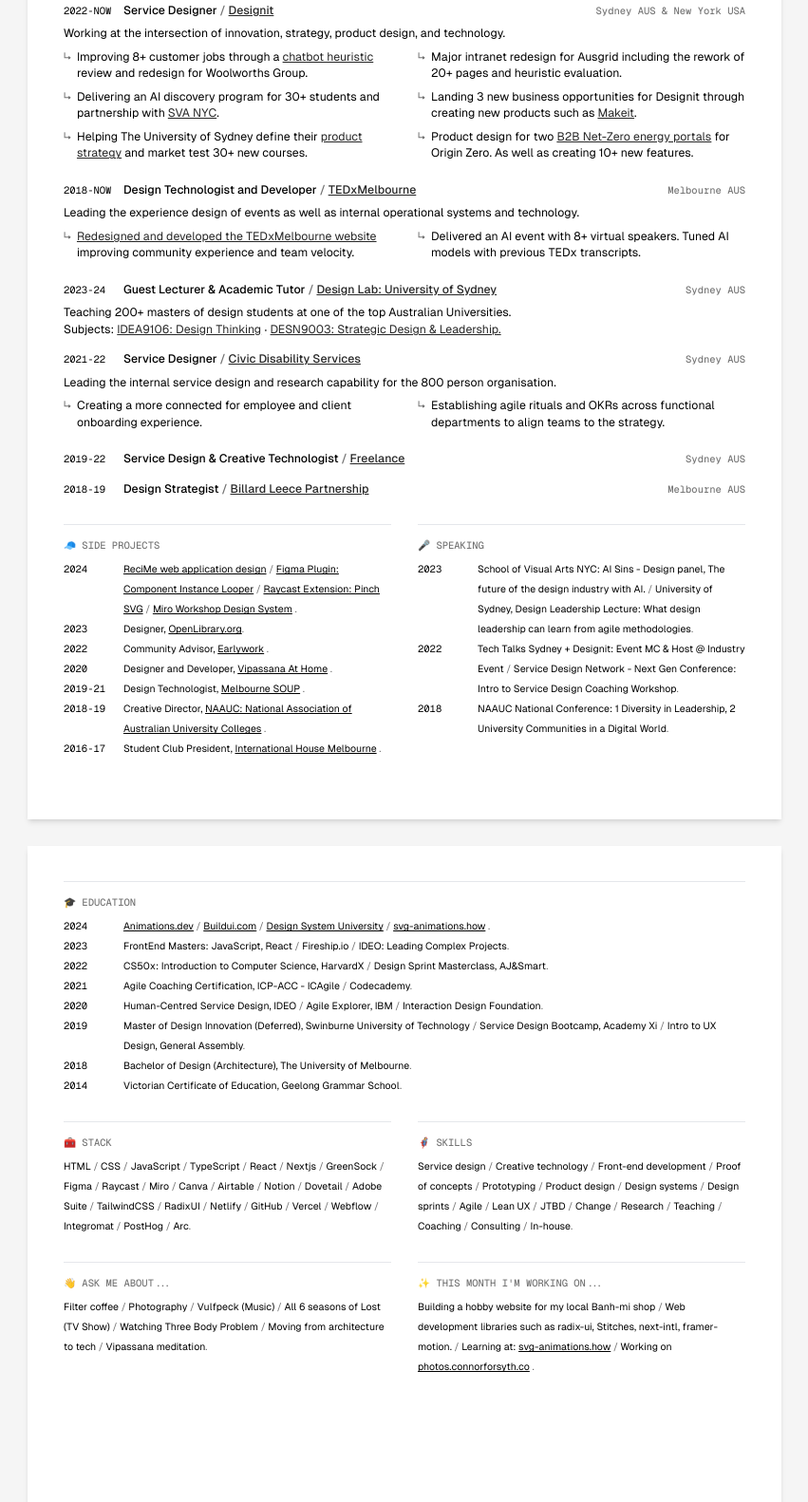
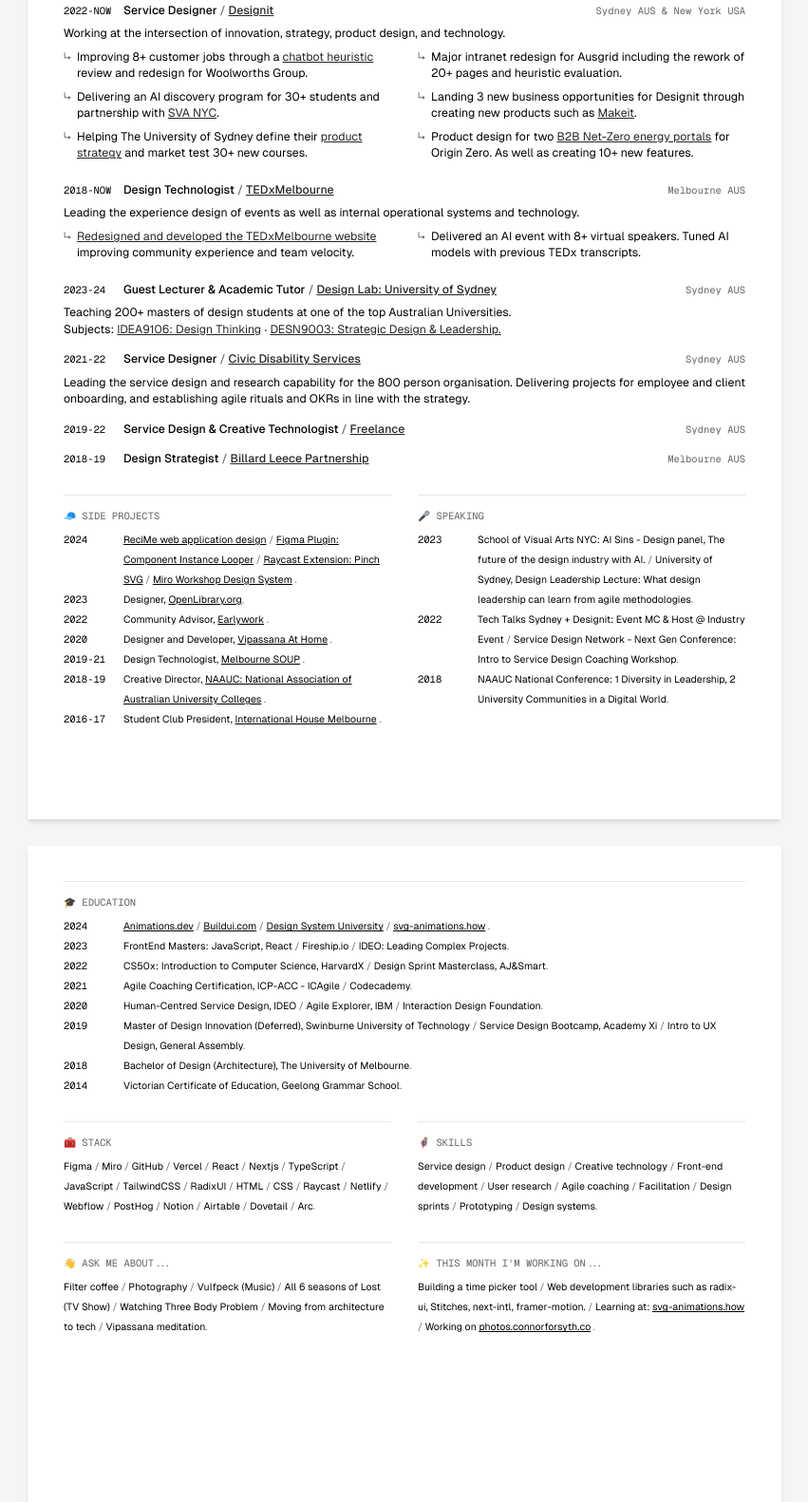
Before and after one commit to connorwforsyth/cv.connorforsyth, a website: page public/index.html in a window 1280 px wide. Shown: the part 344-1926 px from the top of the page at 95% size, without its empty margins (214-1065 px from the left). Drawn offline with Linux system fonts and the light colour scheme.

Commit message:
Trimming the CV

```diff
--- a/public/index.html
+++ b/public/index.html
@@ -115,7 +115,7 @@
             <time>2018-Now</time>
             <h3 class="w-full items-baseline justify-between gap-1.5">
               <div>
-                <span class="after:text-neutral-500 after:content-['_/_']">Design Technologist and Developer</span>
+                <span class="after:text-neutral-500 after:content-['_/_']">Design Technologist</span>
                 <a href="https://www.tedxmelbourne.com">TEDxMelbourne</a>
               </div>
               <i>Melbourne AUS</i>
@@ -163,11 +163,7 @@
               <i>Sydney AUS</i>
             </h3>
             <div>
-              <p>Leading the internal service design and research capability for the 800 person organisation.</p>
-              <ul>
-                <li>Creating a more connected for employee and client onboarding experience.</li>
-                <li>Establishing agile rituals and OKRs across functional departments to align teams to the strategy.</li>
-              </ul>
+              <p>Leading the service design and research capability for the 800 person organisation. Delivering projects for employee and client onboarding, and establishing agile rituals and OKRs in line with the strategy.</p>
             </div>
           </li>
           <li>
@@ -389,29 +385,25 @@
         <section>
           <h2 class="font-medium">🧰 Stack</h2>
           <ul class="*:inline *:text-xs *:after:text-neutral-500 *:after:content-['_/_'] [&_li:last-child]:after:content-['.']">
+            <li>Figma</li>
+            <li>Miro</li>
+            <li>GitHub</li>
+            <li>Vercel</li>
+            <li>React</li>
+            <li>Nextjs</li>
+            <li>TypeScript</li>
+            <li>JavaScript</li>
+            <li>TailwindCSS</li>
+            <li>RadixUI</li>
             <li>HTML</li>
             <li>CSS</li>
-            <li>JavaScript</li>
-            <li>TypeScript</li>
-            <li>React</li>
-            <li>Nextjs</li>
-            <li>GreenSock</li>
-            <li>Figma</li>
             <li>Raycast</li>
-            <li>Miro</li>
-            <li>Canva</li>
+            <li>Netlify</li>
+            <li>Webflow</li>
+            <li>PostHog</li>
+            <li>Notion</li>
             <li>Airtable</li>
-            <li>Notion</li>
             <li>Dovetail</li>
-            <li>Adobe Suite</li>
-            <li>TailwindCSS</li>
-            <li>RadixUI</li>
-            <li>Netlify</li>
-            <li>GitHub</li>
-            <li>Vercel</li>
-            <li>Webflow</li>
-            <li>Integromat</li>
-            <li>PostHog</li>
             <li>Arc</li>
           </ul>
         </section>
@@ -420,22 +412,15 @@
           <h2 class="font-medium">🦸‍♂️ Skills</h2>
           <ul class="*:inline *:text-xs *:after:text-neutral-500 *:after:content-['_/_'] [&_li:last-child]:after:content-['.']">
             <li>Service design</li>
+            <li>Product design</li>
             <li>Creative technology</li>
             <li>Front-end development</li>
-            <li>Proof of concepts</li>
+            <li>User research</li>
+            <li>Agile coaching</li>
+            <li>Facilitation</li>
+            <li>Design sprints</li>
             <li>Prototyping</li>
-            <li>Product design</li>
             <li>Design systems</li>
-            <li>Design sprints</li>
-            <li>Agile</li>
-            <li>Lean UX</li>
-            <li>JTBD</li>
-            <li>Change</li>
-            <li>Research</li>
-            <li>Teaching</li>
-            <li>Coaching</li>
-            <li>Consulting</li>
-            <li>In-house</li>
           </ul>
         </section>
         <section>
@@ -454,7 +439,7 @@
         <section>
           <h2 class="font-medium">✨ This month I'm working on...</h2>
           <ul class="*:inline *:text-xs *:after:text-neutral-500 *:after:content-['_/_'] [&_li:last-child]:after:content-['.']">
-            <li>Building a hobby website for my local Banh-mi shop</li>
+            <li>Building a time picker tool</li>
             <li>Web development libraries such as radix-ui, Stitches, next-intl, framer-motion.</li>
             <li>
               Learning at:
```
